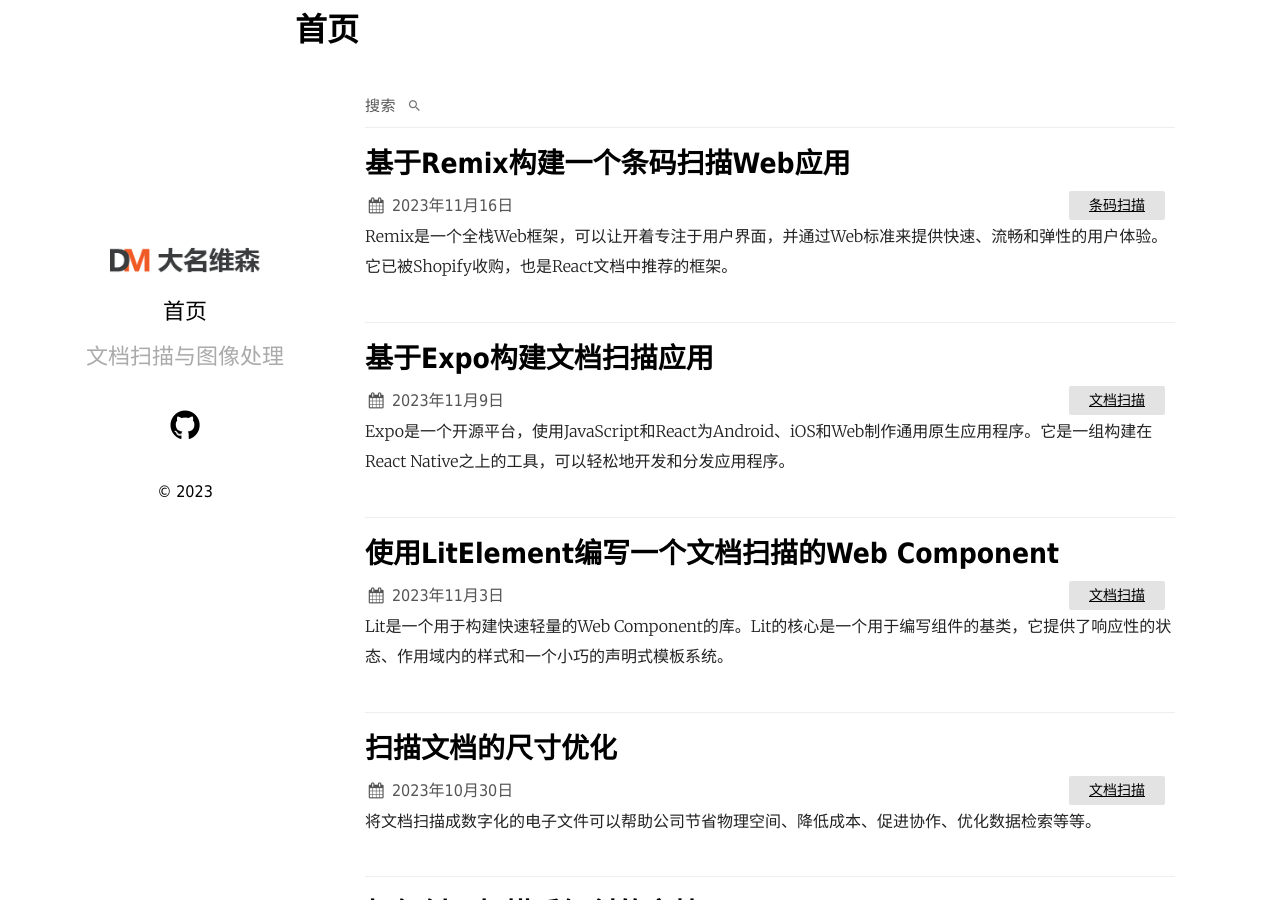
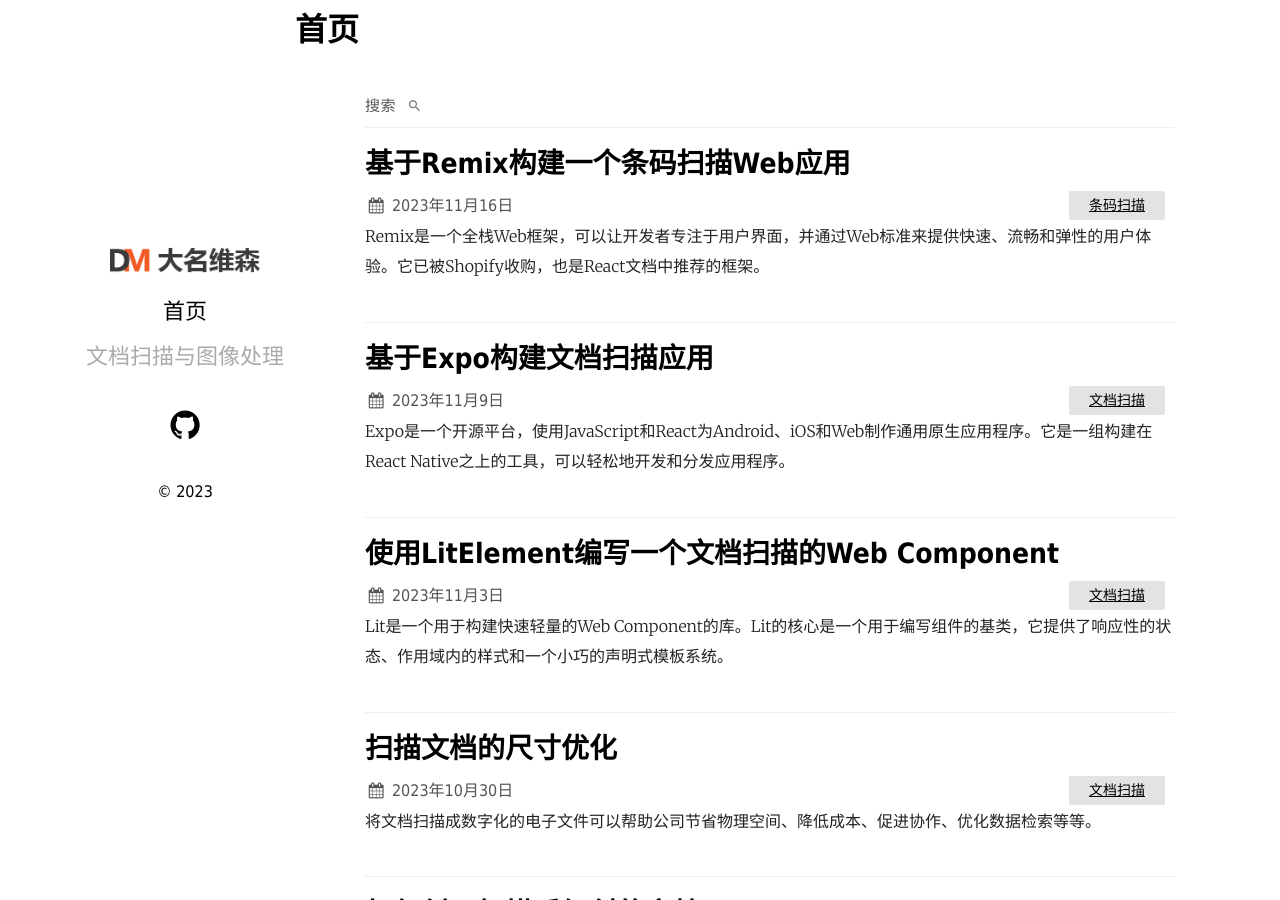
Before and after one commit to damingsoft/damingsoft.github.io, a Jekyll site: the page built from index.html, in a window 1280 px wide and 900 px high. Built offline with Jekyll 4.4.1, drawn with Linux system fonts in a browser that asks for light colours; the list of posts is cut into pages by our own code.

Commit message:
fix words

```diff
--- a/_posts/2023-11-16-remix-barcode-qr-code-scanner.md
+++ b/_posts/2023-11-16-remix-barcode-qr-code-scanner.md
@@ -8,7 +8,7 @@ tags:
   - HTML5
 ---
 
-Remix是一个全栈Web框架，可以让开着专注于用户界面，并通过Web标准来提供快速、流畅和弹性的用户体验。它已被Shopify收购，也是React文档中推荐的框架。
+Remix是一个全栈Web框架，可以让开发者专注于用户界面，并通过Web标准来提供快速、流畅和弹性的用户体验。它已被Shopify收购，也是React文档中推荐的框架。
 
 在本文中，我们将使用Remix构建一个条码扫描应用。使用[Dynamsoft Camera Enhancer](https://www.dynamsoft.com/camera-enhancer/docs/introduction/)在浏览器中访问相机，[Dynamsoft Barcode Reader](https://www.dynamsoft.com/barcode-reader/overview/)从相机视频帧中读取条形码。
 
```
